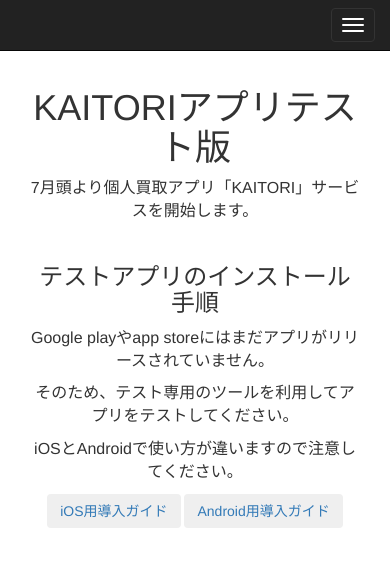
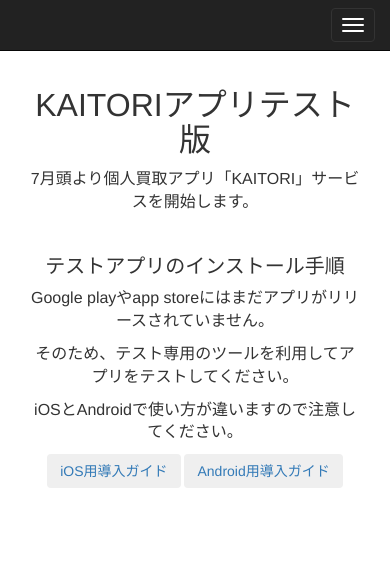
Before and after one commit to PGApps/39apps-kaitori-website, a plain HTML site: page testfairyguest/index.html in a window 390 px wide. Drawn offline with nearby package versions, Linux system fonts and the light colour scheme.

Commit message:
optimise for mobile view
optimise text size for mobile view

```diff
--- a/testfairyguest/css/style.css
+++ b/testfairyguest/css/style.css
@@ -1,5 +1,9 @@
+h1{
+	font-size:32px;
+}
+
 h2 {
-	font-size: 24px;
+	font-size: 20px;
 	margin-top:42px;
 }
 
```
